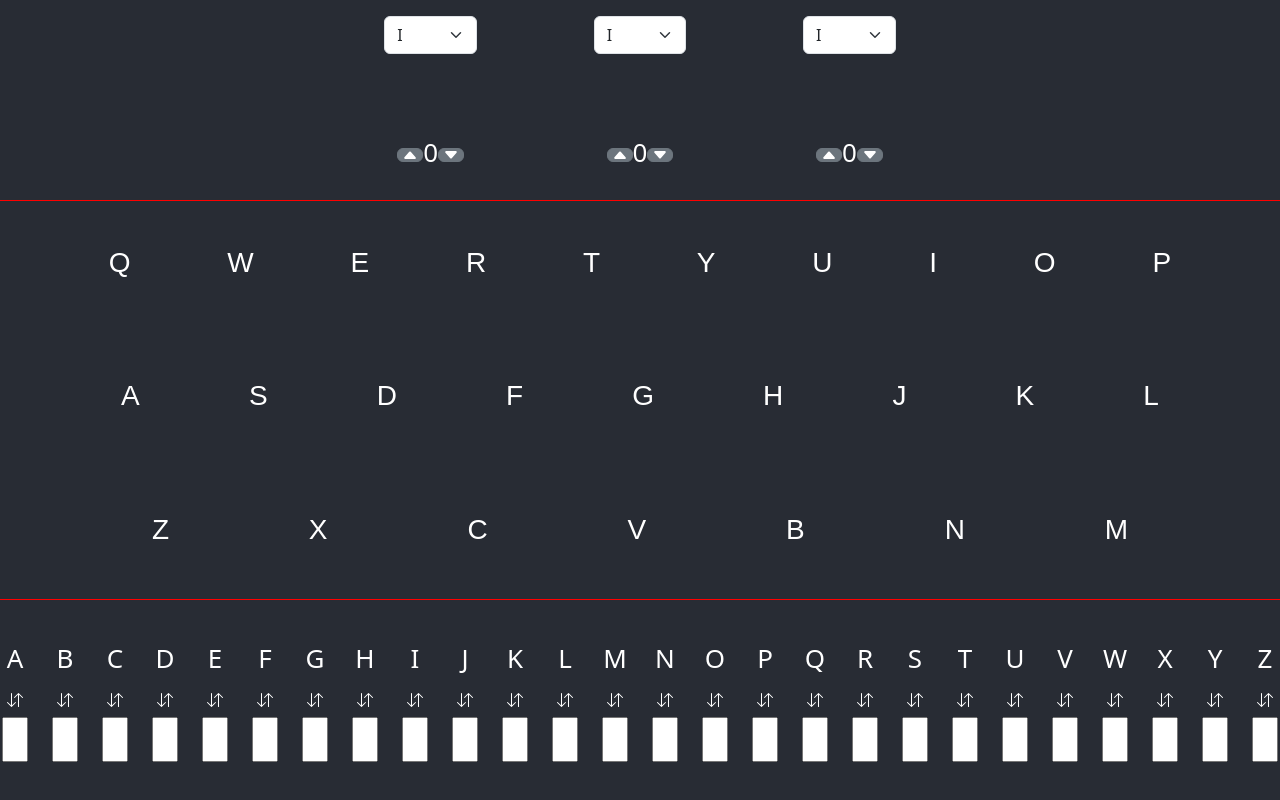
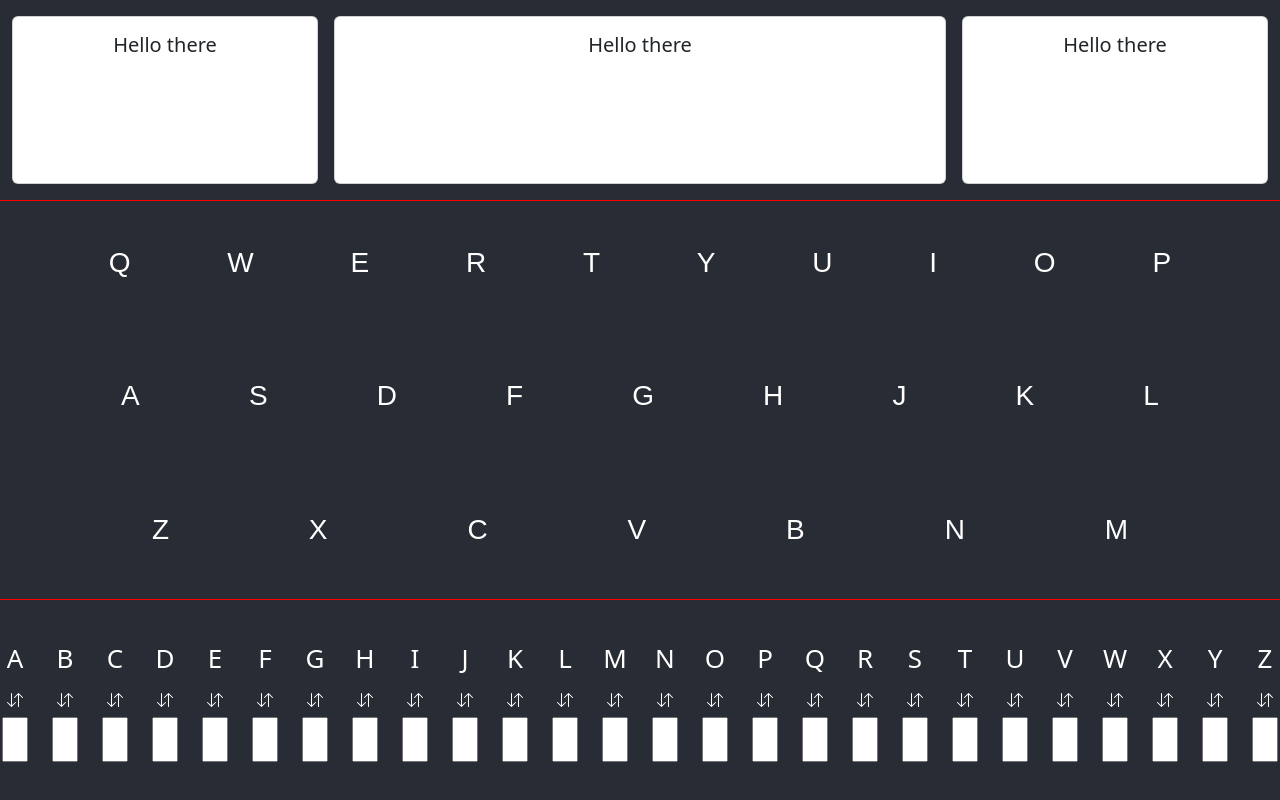
Before and after one commit to luishong07/Enigma-Replica, a React (Create React App) app: page / in a window 1280 px wide. Built offline with nearby package versions, Linux system fonts and the light colour scheme.

Commit message:
restructured rotors display to show left and right spaces for original text and encripted text; rotor settings redo next

```diff
--- a/src/Rotors.css
+++ b/src/Rotors.css
@@ -3,6 +3,9 @@
     /* flex-direction: column; */
     /* align-items: center; */
     /* justify-content: center; */
+    display: grid;
+    grid-template-columns: 1fr 2fr 1fr;
+    gap: 1rem;
     outline:  red solid 1px;
     background-color: #282c34;
     /* height: 25vh; */
--- a/src/Rotors.tsx
+++ b/src/Rotors.tsx
@@ -4,6 +4,7 @@ import Row from 'react-bootstrap/Row';
 import Col from 'react-bootstrap/Col';
 import Form from 'react-bootstrap/Form';
 import Button from 'react-bootstrap/Button';
+import { Card } from "react-bootstrap";
 
 
 
@@ -18,7 +19,30 @@ const Rotors: React.FC<Props> = ({ leftPosition, middlePosition, rightPosition }
 
 
     return (
-        <Container fluid className="rotor-container h-25">
+        <Container fluid className="rotor-container h-25 py-3">
+
+            <Card  className="">
+                <Card.Body>
+                    <Card.Title>
+                        <div>Hello there</div>
+                    </Card.Title>
+                </Card.Body>
+            </Card>
+            <Card  className=" ">
+                <Card.Body>
+                    <Card.Title>
+                        <div>Hello there</div>
+                    </Card.Title>
+                </Card.Body>
+            </Card>
+            <Card  className=" ">
+                <Card.Body>
+                    <Card.Title>
+                        <div>Hello there</div>
+                    </Card.Title>
+                </Card.Body>
+            </Card>
+            {/* <Card className="bg-light w-25"></Card>
             <Container className="positions w-50">
                 <Row className="position-row">
                     <Col className="position">
@@ -67,6 +91,7 @@ const Rotors: React.FC<Props> = ({ leftPosition, middlePosition, rightPosition }
                     </Col>
                 </Row>
             </Container>
+            <Card className="bg-light w-25"></Card> */}
         </Container>
     )
 }
```
